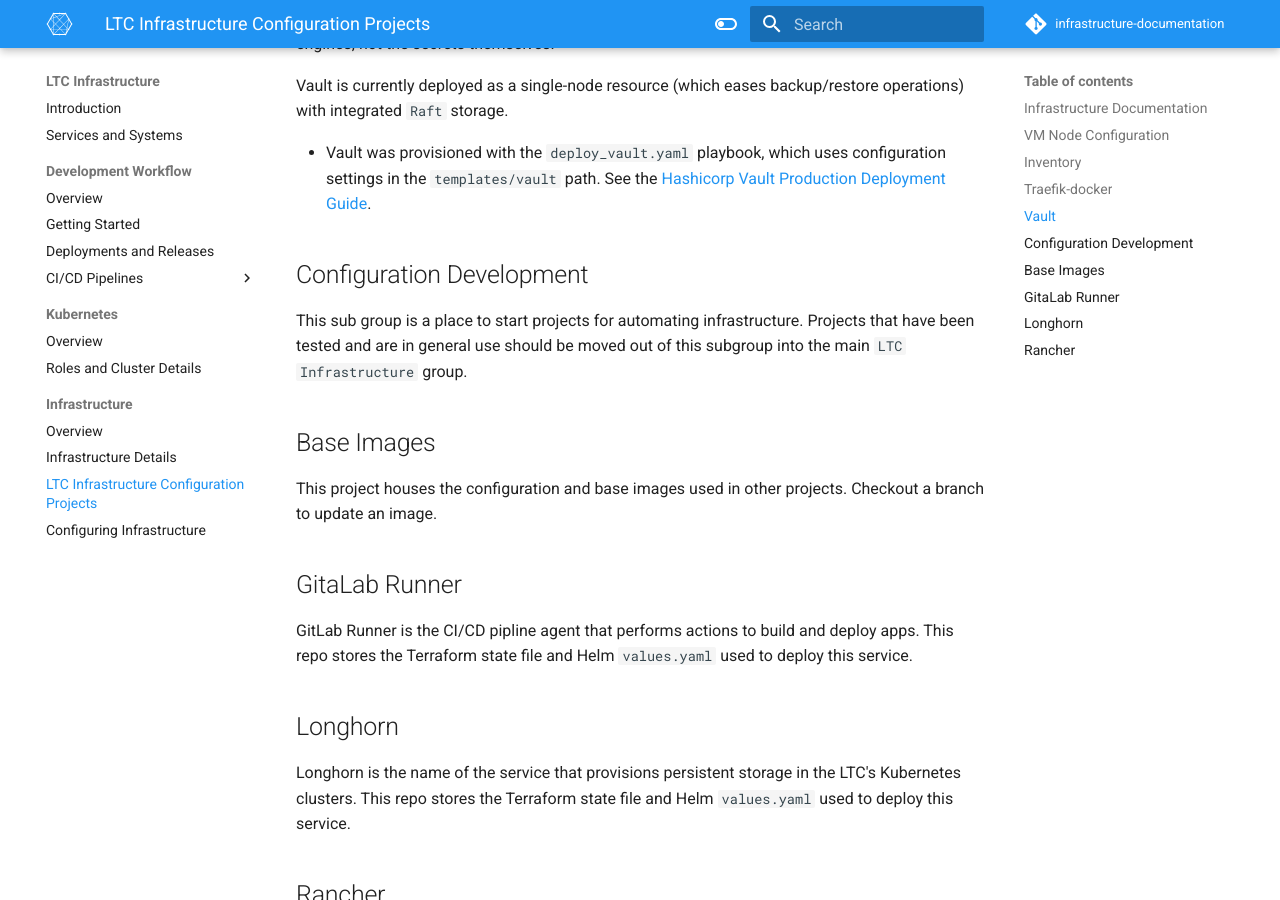
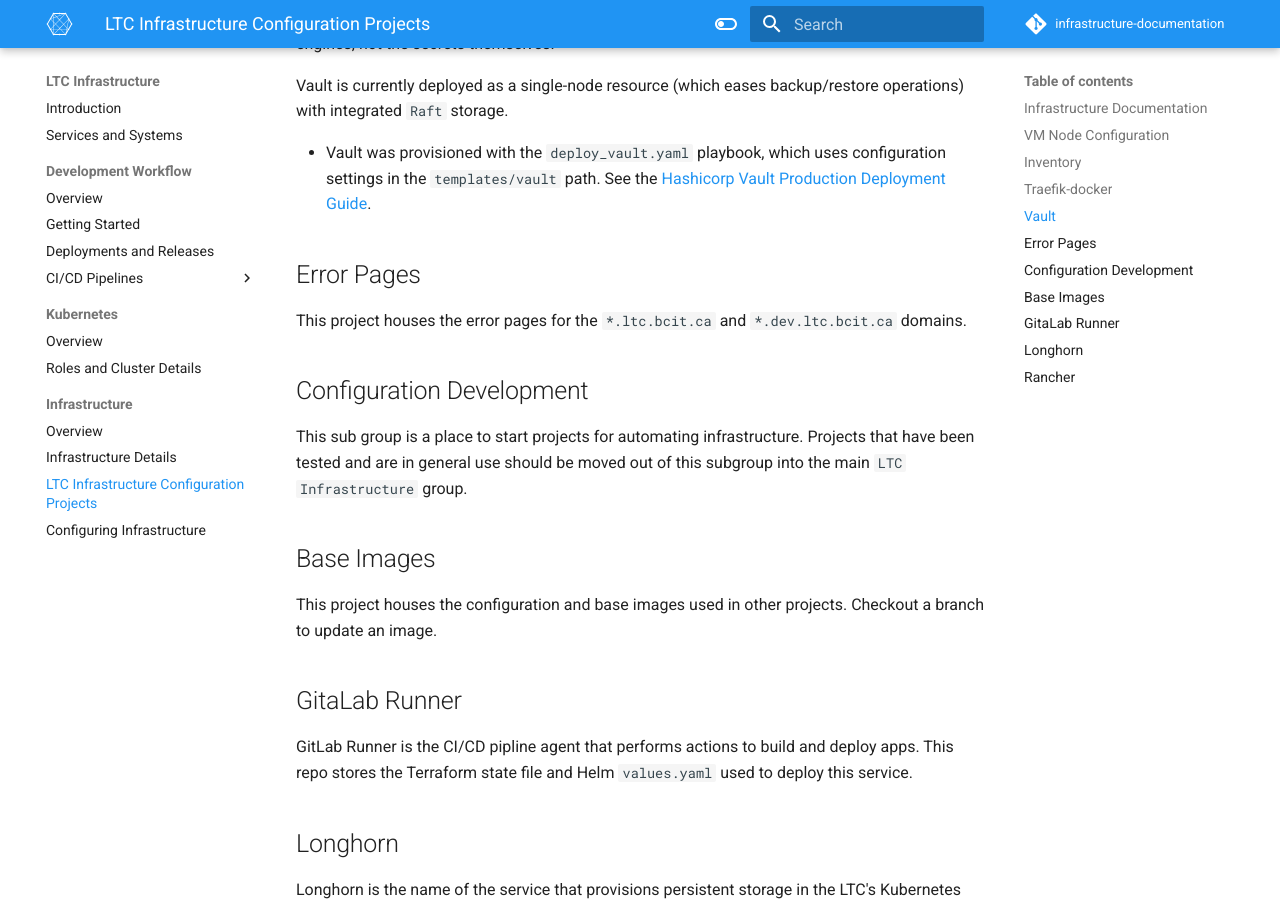
Before and after one commit to bcit-ltc/infrastructure-documentation, an MkDocs documentation site: the page built from docs/infrastructure/configuration-projects.md, in a window 1280 px wide and 900 px high, scrolled down 963 px. Built offline with MkDocs 1.6.1 and Material for MkDocs 9.7.7, drawn with Linux system fonts in a browser that asks for light colours.

Commit message:
fix: adds error-pages info

```diff
--- a/docs/infrastructure/configuration-projects.md
+++ b/docs/infrastructure/configuration-projects.md
@@ -30,6 +30,10 @@
 
 * Vault was provisioned with the `deploy_vault.yaml` playbook, which uses configuration settings in the `templates/vault` path. See the [Hashicorp Vault Production Deployment Guide](https://learn.hashicorp.com/tutorials/vault/raft-deployment-guide?in=vault/day-one-raft).
 
+## Error Pages
+
+This project houses the error pages for the `*.ltc.bcit.ca` and `*.dev.ltc.bcit.ca` domains.
+
 ## Configuration Development
 
 This sub group is a place to start projects for automating infrastructure. Projects that have been tested and are in general use should be moved out of this subgroup into the main `LTC Infrastructure` group.
```
